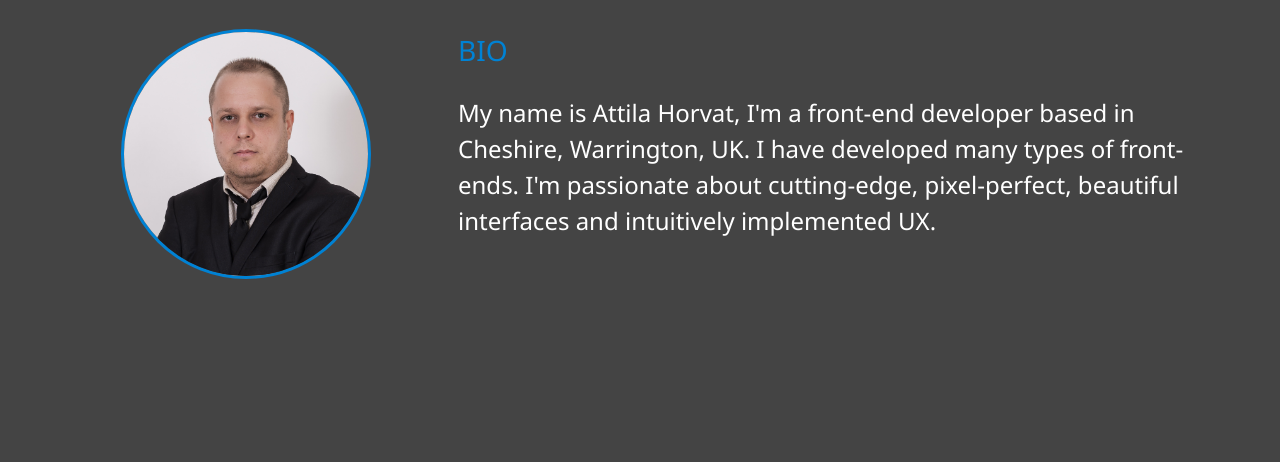
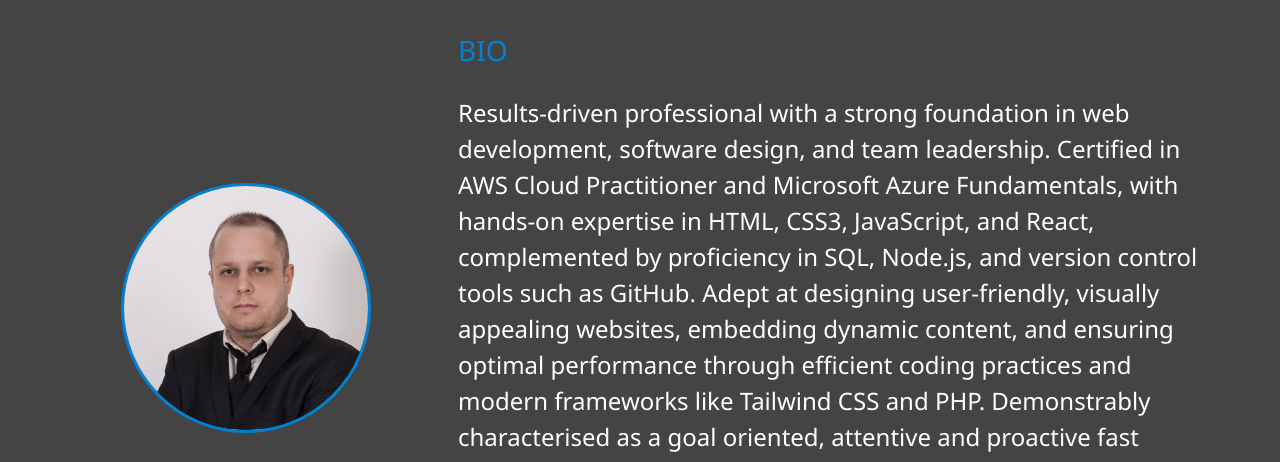
Before and after one commit to Attila-Horvat/Attila-Horvat-Portfolio, a website: page docs/about.html in a window 1280 px wide. Shown: the part 253-715 px from the top of the page. Drawn offline with Linux system fonts and the light colour scheme.

Commit message:
Sixth commit
Added, updated bio Section

```diff
--- a/docs/about.html
+++ b/docs/about.html
@@ -50,9 +50,12 @@
 
             <div class="bio">
                 <h3 class="text-secondary">BIO</h3>
-                <p>My name is Attila Horvat, I'm a front-end developer based in Cheshire, Warrington, UK.
-                    I have developed many types of front-ends.
-                    I'm passionate about cutting-edge, pixel-perfect, beautiful interfaces and intuitively implemented UX.</p>
+                <p>Results-driven professional with a strong foundation in web development, software design, and team leadership. Certified in AWS Cloud
+                    Practitioner and Microsoft Azure Fundamentals, with hands-on expertise in HTML, CSS3, JavaScript, and React, complemented by proficiency
+                    in SQL, Node.js, and version control tools such as GitHub. Adept at designing user-friendly, visually appealing websites, embedding dynamic
+                    content, and ensuring optimal performance through efficient coding practices and modern frameworks like Tailwind CSS and PHP.
+                    Demonstrably characterised as a goal oriented, attentive and proactive fast learner. Seeking the opportunity to be onboarded by a company that
+                    values professional progression, process optimisation and inclusion to contribute existing and newly acquired skills.</p>
             </div>
         </div>
     </main>
```
